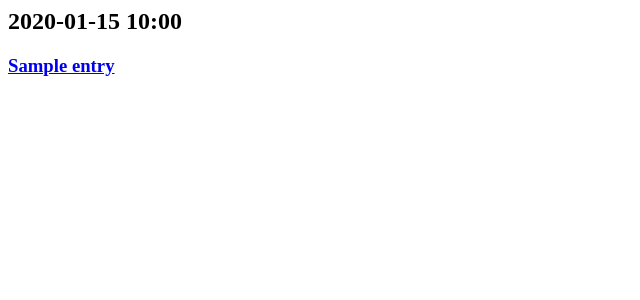
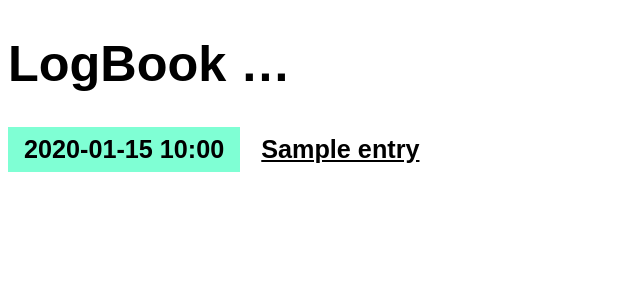
Before and after one commit to carvalhocaio/logbook, a Django app: page / in a window 1280 px wide. Shown: the top 300 px of the page, without its empty margins (0-640 px from the left). Run offline with Django 5.2, Linux system fonts and the light colour scheme; tables that the repository leaves empty hold one stand-in row (values such as "Sample post").

Commit message:
Add base HTML template and CSS styles for the Entries app

```diff
--- /dev/null
+++ b/backend/entries/static/css/diary.css
@@ -0,0 +1,101 @@
+* {
+  box-sizing: border-box;
+}
+
+body {
+  font-family: sans-serif;
+  font-size: 18px;
+}
+
+a {
+  color: inherit;
+}
+
+a:hover {
+  opacity: 0.7;
+}
+
+h1 {
+  font-size: 2.8em;
+}
+
+h1 a {
+  text-decoration: none;
+}
+
+h2,
+h3 {
+  font-size: 1.4em;
+  margin: 0;
+  display: inline-block;
+  padding: 0.5rem 1rem;
+  vertical-align: top;
+}
+
+h2 {
+  background-color: aquamarine;
+}
+
+.mark {
+  background-color: gainsboro;
+}
+
+.mark a {
+  text-decoration: none;
+}
+
+article {
+  margin-bottom: 0.5rem;
+}
+
+p {
+  font-size: 1.2em;
+  padding-left: 1rem;
+  line-height: 1.3em;
+  max-width: 36rem;
+  color: dimgray;
+}
+
+em {
+  font-style: normal;
+  font-weight: bold;
+}
+
+/* Form */
+
+label {
+  display: block;
+}
+
+button,
+textarea,
+input {
+  font-size: inherit;
+  min-height: 2.5em;
+  padding: 0 1rem;
+}
+
+input[type="text"],
+textarea {
+  width: 100%;
+}
+
+textarea {
+  padding: 0.5rem 1rem;
+  font-family: sans-serif;
+}
+
+button,
+input[type="submit"] {
+  margin: 0 1rem 2px 1rem;
+  cursor: pointer;
+  font-weight: bold;
+  min-width: 8rem;
+}
+
+/* Day coloring */
+
+.Saturday,
+.Sunday {
+  background-color: lightsalmon;
+}
--- /dev/null
+++ b/backend/entries/templates/entries/base.html
@@ -0,0 +1,18 @@
+{% load static %}
+<!DOCTYPE html>
+<html lang="en">
+
+<head>
+  <meta charset="UTF-8">
+  <title>LogBook</title>
+  <link rel="stylesheet" href="{% static 'css/diary.css' %}">
+</head>
+
+<body>
+  <h1><a href="/">LogBook …</a></h1>
+
+  {% block content %}{% endblock content %}
+
+</body>
+
+</html>
--- a/backend/entries/templates/entries/entry_detail.html
+++ b/backend/entries/templates/entries/entry_detail.html
@@ -1,5 +1,9 @@
+{% extends "entries/base.html" %}
+
+{% block content %}
 <article>
   <h2>{{ entry.date_created|date:'Y-m-d H:i' }}</h2>
   <h3>{{ entry.title }}</h3>
   <p>{{ entry.content }}</p>
 </article>
+{% endblock content %}
--- a/backend/entries/templates/entries/entry_list.html
+++ b/backend/entries/templates/entries/entry_list.html
@@ -1,3 +1,6 @@
+{% extends "entries/base.html" %}
+
+{% block content %}
 {% for entry in entry_list %}
 <article>
   <h2 class="{{ entry.date_created|date:'l' }}">
@@ -10,3 +13,4 @@
   </h3>
 </article>
 {% endfor %}
+{% endblock content %}
```
